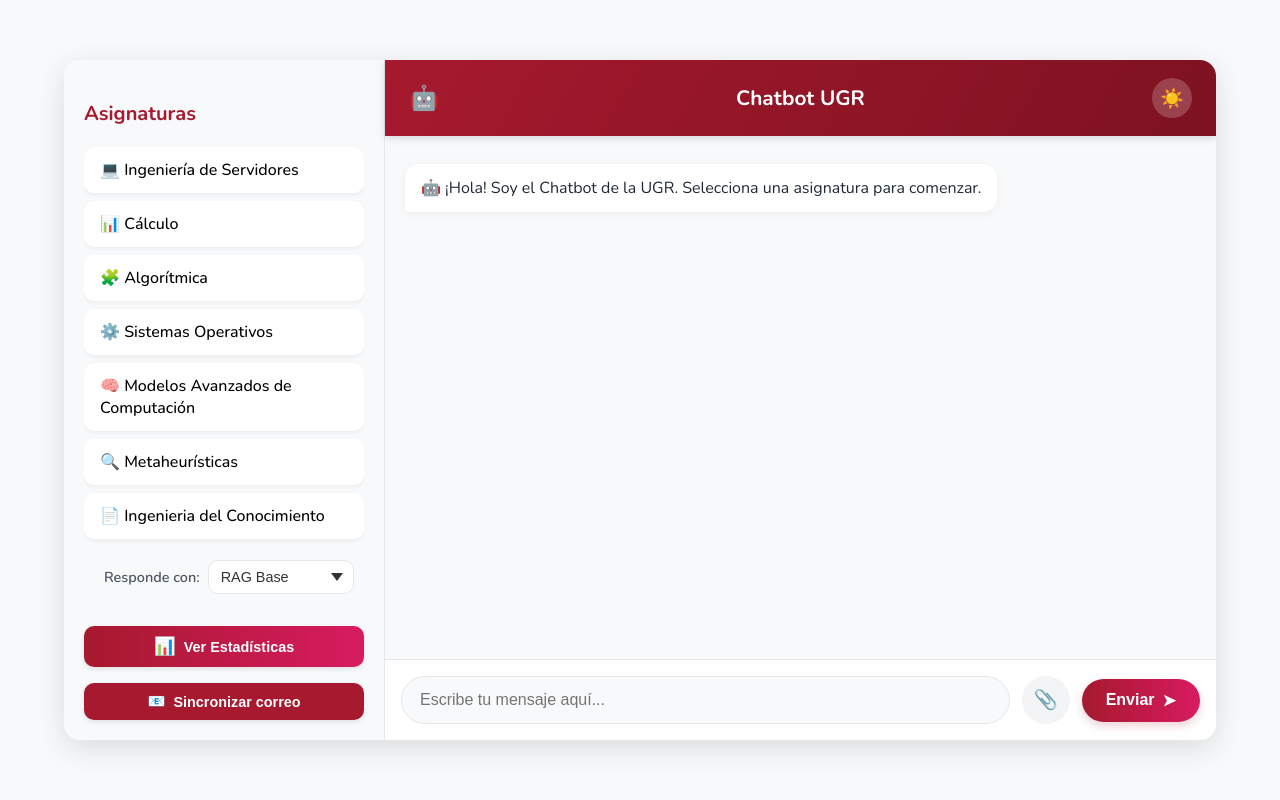
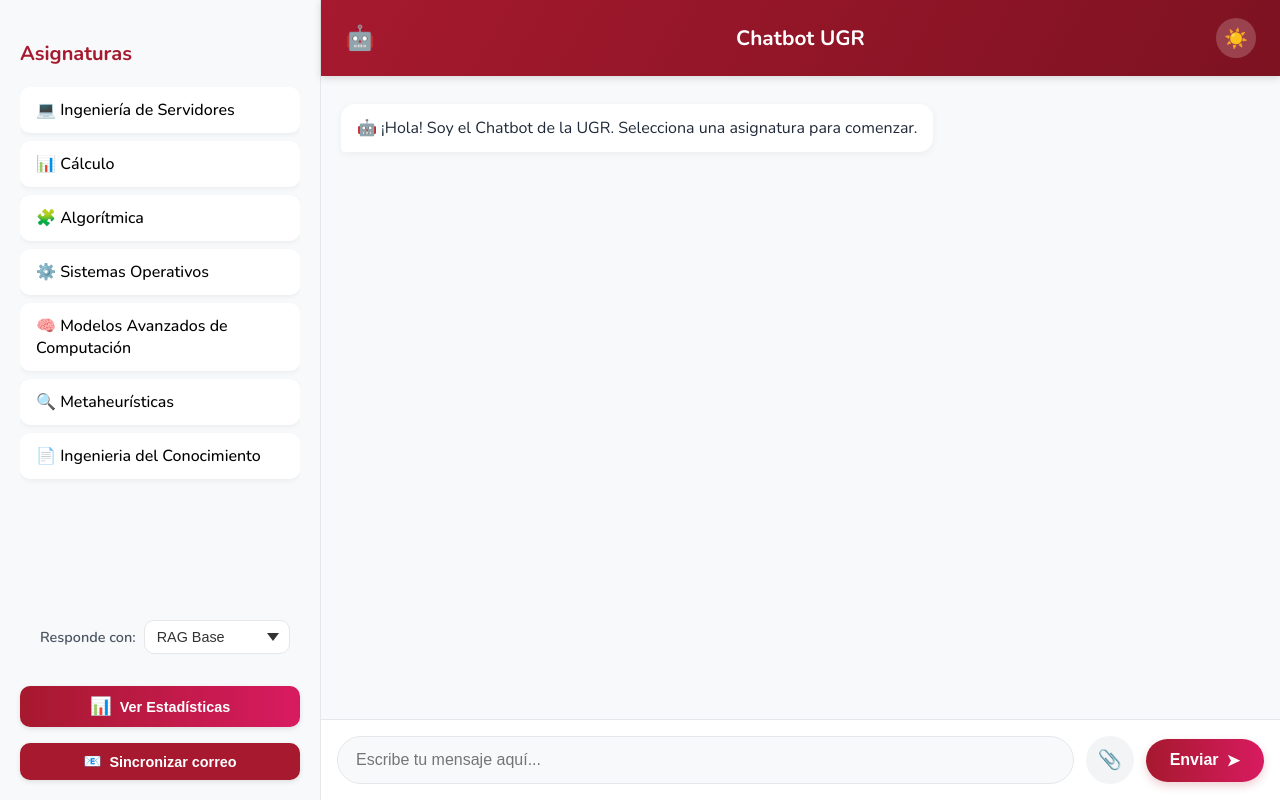
Before and after one commit to GabrielFranciscoSM/Chatbot_IA_Ceprud, a Flask app: page / in a window 1280 px wide. Run offline with Flask 3, Linux system fonts and the light colour scheme.

Commit message:
cambio en styles

```diff
--- a/static/styles.css
+++ b/static/styles.css
@@ -8,6 +8,8 @@
   justify-content: center;
   align-items: center;
   height: 100vh;
+  width: 100vw; /* Añadir ancho completo */
+  overflow: hidden; /* Evitar barras de desplazamiento */
   transition: background-color 0.3s ease, color 0.3s ease;
 }
 
@@ -19,14 +21,14 @@
 /* Contenedor principal del chat */
 .chat-container {
   display: flex;
-  width: 90%;
-  max-width: 1200px;
-  height: 85vh;
-  border-radius: 16px;
+  width: 100%; /* Cambiar de 90% a 100% */
+  max-width: none; /* Eliminar el límite máximo de ancho */
+  height: 100vh; /* Cambiar de 85vh a 100vh para ocupar toda la altura */
+  border-radius: 0; /* Eliminar bordes redondeados */
   overflow: hidden;
   background: #fff;
   transition: all 0.3s ease;
-  box-shadow: 0 8px 30px rgba(0, 0, 0, 0.12);
+  box-shadow: none; /* Eliminar sombra */
 }
 
 body.dark-mode .chat-container {
@@ -881,6 +883,7 @@
     height: 100vh;
     border-radius: 0;
     flex-direction: column;
+    margin: 0; /* Asegurar que no haya márgenes */
   }
 
   /* Ajustar la barra lateral para que sea un menú desplegable */
```
